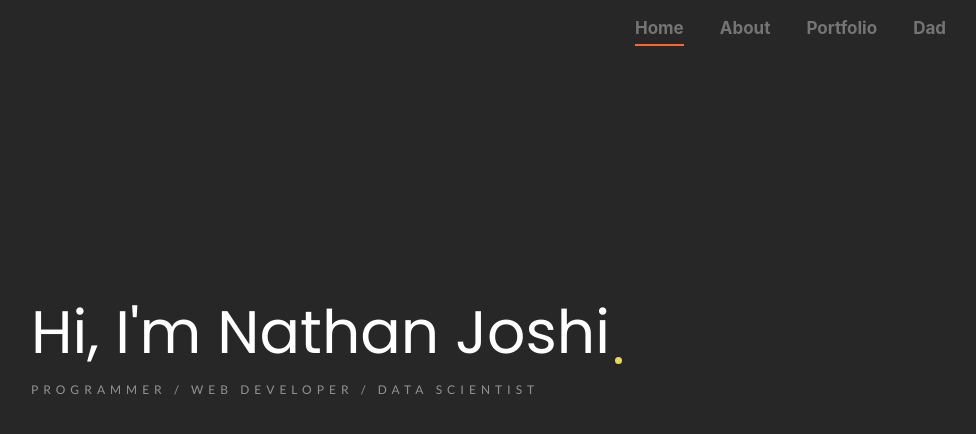
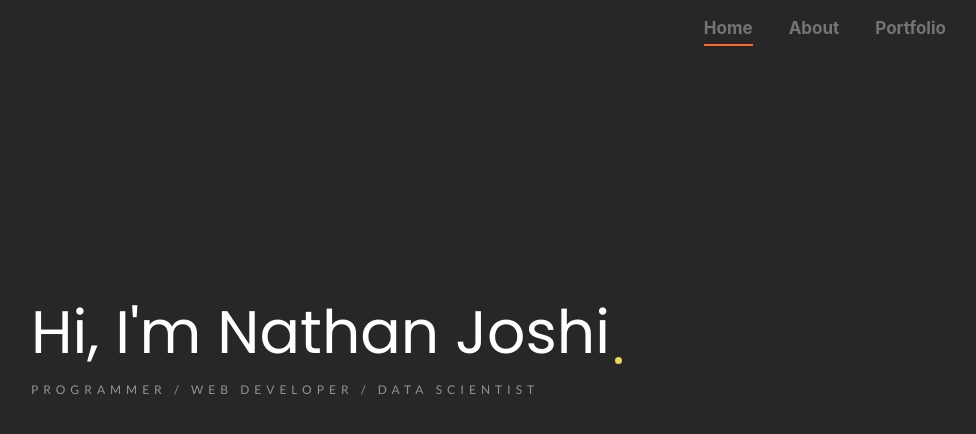
Before and after one commit to nvjoshi2/personalWebsite, a React (Create React App) app: page / in a window 1280 px wide. Shown: the top 434 px of the page, without its empty margins (284-1260 px from the left). Built offline with nearby package versions, Linux system fonts and the light colour scheme.

Commit message:
remove dad tab from navbar

```diff
--- a/src/components/NavBar.js
+++ b/src/components/NavBar.js
@@ -32,7 +32,7 @@ const NavBar = (props) => {
                 <Link className={'home-' + isActive('/')} to='/'>Home</Link>
                 <Link className={'about-' + isActive('/about')} to='/about'>About</Link>
                 <Link className={'portfolio-' + isActive('/portfolio')} to='/portfolio'>Portfolio</Link>
-                <Link className={'mom-' + isActive('/dad')} to='/dad'>Dad</Link>
+                {/* <Link className={'mom-' + isActive('/dad')} to='/dad'>Dad</Link> */}
             </div>
         </header>
 
```
